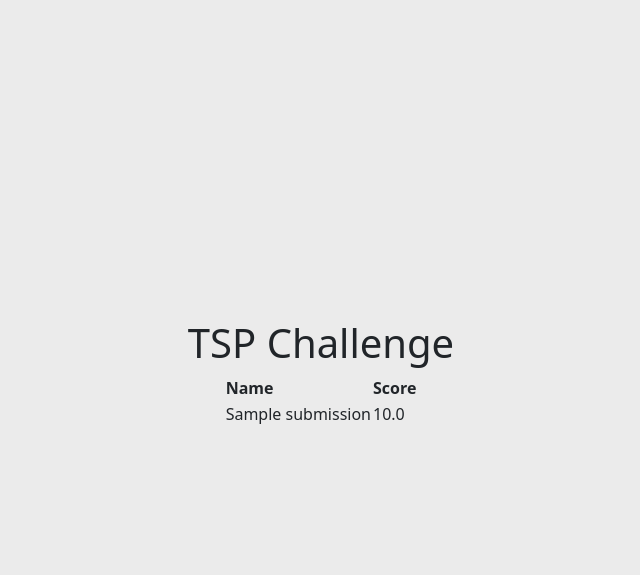
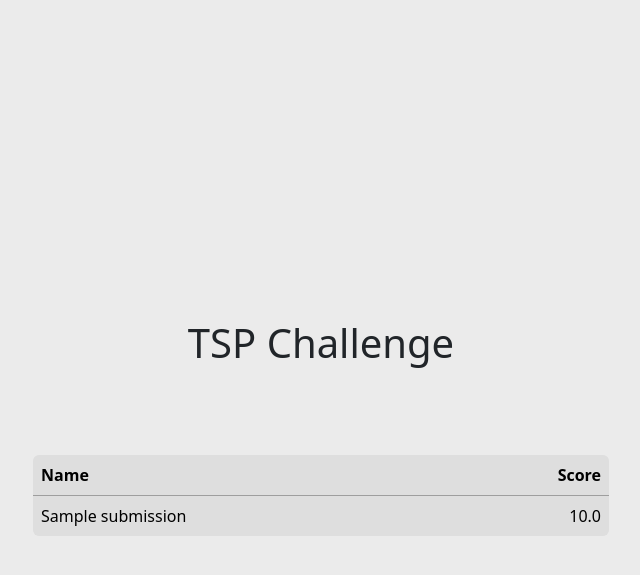
Before and after one commit to bogosorter/tsp, a Django app: page / in a window 1280 px wide. Shown: the part 81-656 px from the top of the page, without its empty margins (319-959 px from the left). Run offline with Django 5.2, Linux system fonts and the light colour scheme; tables that the repository leaves empty hold one stand-in row (values such as "Sample post"); some libraries are stand-ins or nearby versions.

Commit message:
improved home page

```diff
--- a/tsp/static/css/styles.css
+++ b/tsp/static/css/styles.css
@@ -9,3 +9,22 @@
 .vertical-spacer-lg {
     height: 20em;
 }
+
+main {
+    max-width: 40em;
+    margin-left: auto;
+    margin-right: auto;
+    padding-left: 2em;
+    padding-right: 2em;
+}
+
+.table-surface {
+    --bs-table-color: #000;
+    --bs-table-bg: #dedede;
+    --bs-table-border-color: #9e9e9e;
+    --bs-table-hover-bg: #cecece;
+}
+
+.table tbody tr:last-child td {
+    border-bottom: none;
+}
--- a/tsp/templates/home.html
+++ b/tsp/templates/home.html
@@ -2,20 +2,21 @@
 
 {% block content %}
 <div class="vertical-spacer-lg"></div>
-<div class="container d-flex flex-column align-items-center">
-    <h1>TSP Challenge</h1>
-    <table>
+  <h1 class="text-center">TSP Challenge</h1>
+  <div class="vertical-spacer-md"></div>
+  <div class="table-responsive rounded">
+    <table class="table table-surface table-hover table-responsive mb-0">
       <thead>
         <tr>
           <th>Name</th>
-          <th>Score</th>
+          <th class="text-end">Score</th>
         </tr>
       </thead>
       <tbody>
         {% for submission in submissions %}
         <tr>
           <td>{{ submission.name }}</td>
-          <td>{{ submission.score }}</td>
+          <td class="text-end">{{ submission.score|floatformat:1 }}</td>
         </tr>
         {% endfor %}
       </tbody>
--- a/tsp/templates/template.html
+++ b/tsp/templates/template.html
@@ -13,11 +13,11 @@
     <body class="bg-surface">
         <nav class="navbar navbar-expand-lg fixed-top bg-surface">
             <div class="container-fluid">
-                <a class="navbar-brand" href="#">TSP Challenge</a>
+                <a class="navbar-brand" href="/">TSP Challenge</a>
                 <div class="collapse navbar-collapse" id="navbarNav">
                     <ul class="navbar-nav me-auto">
                         <li class="nav-item">
-                            <a class="nav-link active" href="#">Submit</a>
+                            <a class="nav-link active" href="/submit">Submit</a>
                         </li>
                     </ul>
                 </div>
```
